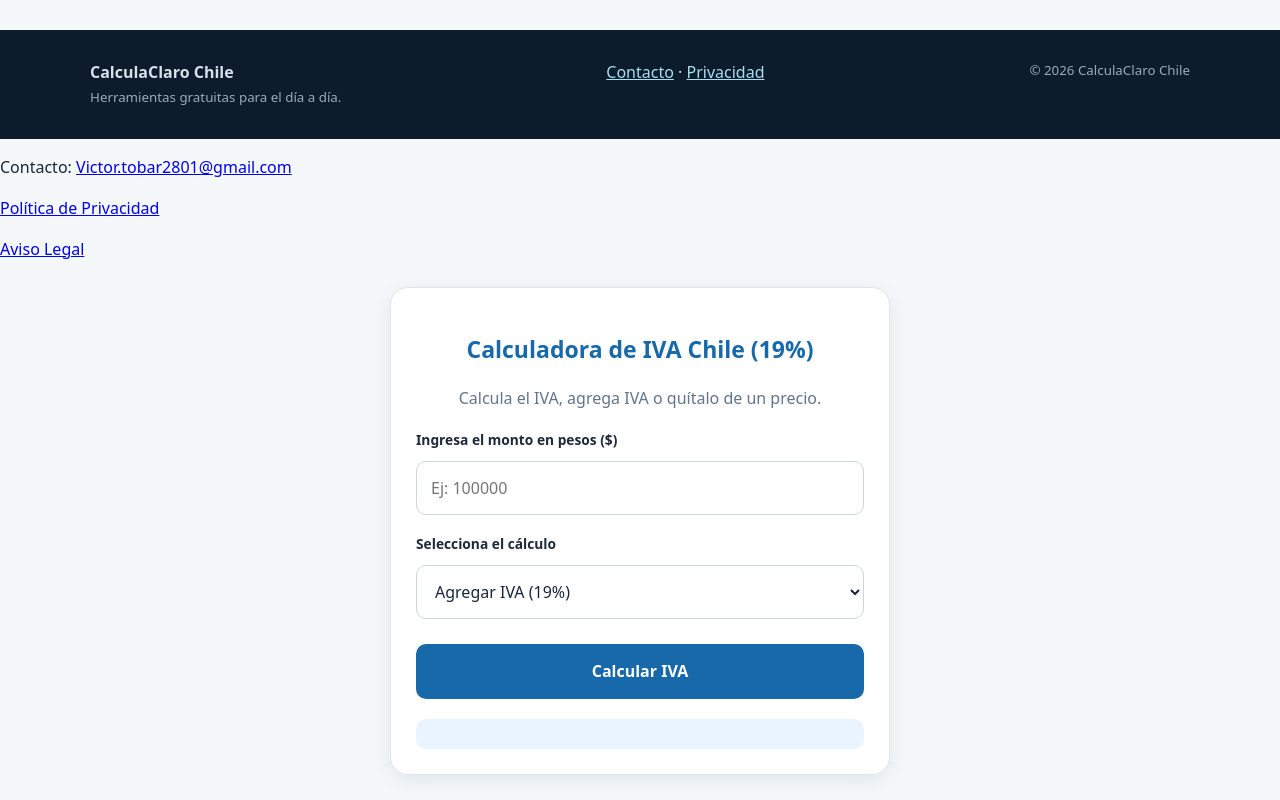
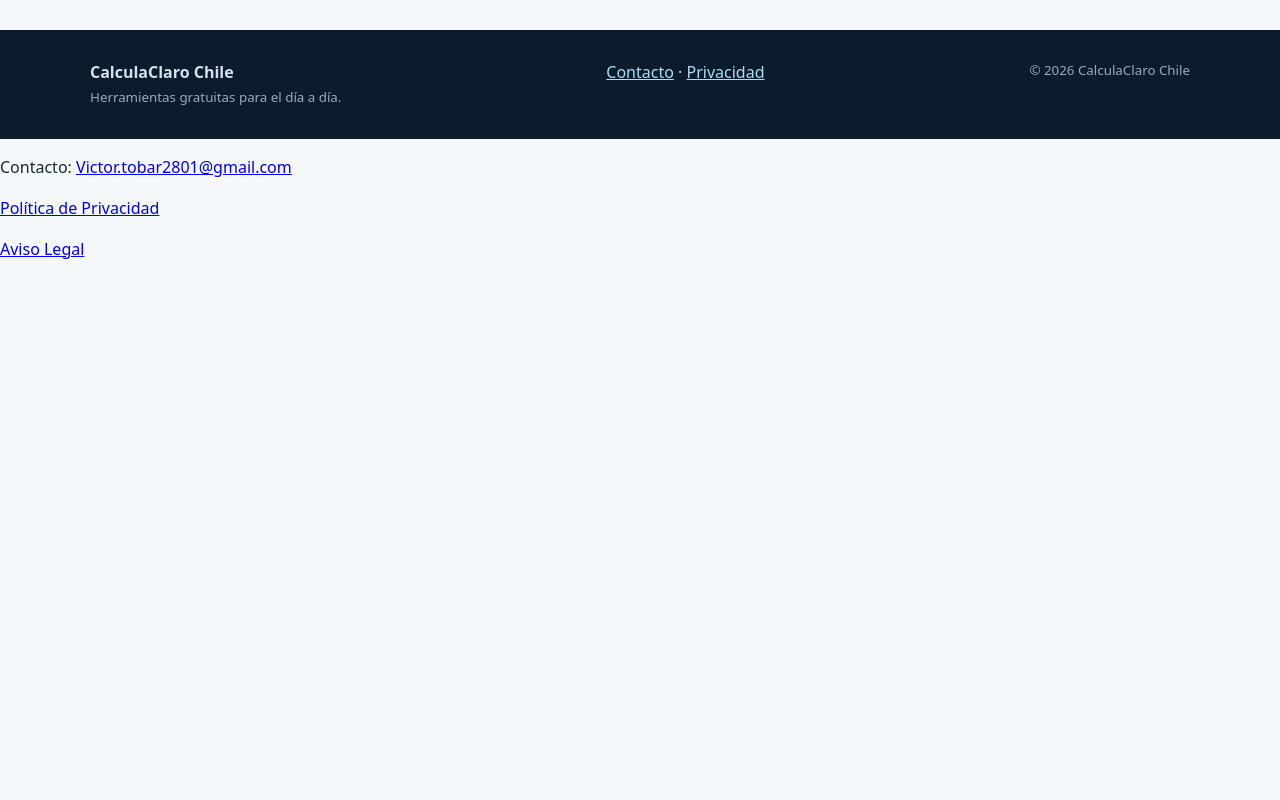
Before and after one commit to metalicafrantic-crypto/calculaclaro-chile, a plain HTML site: page index.html in a window 1280 px wide. Shown: the part 2450-3250 px from the top of the page. After the commit the page ends 2728 px from the top, so only its background shows below. Drawn offline with Linux system fonts and the light colour scheme.

Commit message:
Actualizar index.html

```diff
--- a/index.html
+++ b/index.html
@@ -71,128 +71,4 @@ document.getElementById('year').textContent=new Date().getFullYear();
 <p><a href="privacidad.html">Política de Privacidad</a></p>
 <p><a href="aviso-legal.html">Aviso Legal</a></p>
 
-<section id="calculadora-iva" class="calculator">
-  <h2>Calculadora de IVA Chile (19%)</h2>
-  <p>Calcula el IVA, agrega IVA o quítalo de un precio.</p>
-
-  <label for="iva-monto">Ingresa el monto en pesos ($)</label>
-  <input type="number" id="iva-monto" placeholder="Ej: 100000" min="0">
-
-  <label for="iva-tipo">Selecciona el cálculo</label>
-  <select id="iva-tipo">
-    <option value="agregar">Agregar IVA (19%)</option>
-    <option value="quitar">Quitar IVA incluido</option>
-    <option value="calcular">Calcular solo el IVA</option>
-  </select>
-
-  <button type="button" onclick="calcularIVA()">Calcular IVA</button>
-
-  <div id="iva-resultado" aria-live="polite"></div>
-</section>
-
-<style>
-
-#calculadora-iva {
-  padding: 25px;
-  margin: 25px auto;
-  max-width: 500px;
-  border-radius: 18px;
-  background: #ffffff;
-  color: #1e293b;
-  border: 1px solid #dbe5ef;
-  box-shadow: 0 5px 20px rgba(0,0,0,0.08);
-}
-
-#calculadora-iva h2 {
-  color: #1769aa;
-  text-align: center;
-  font-size: 23px;
-}
-
-#calculadora-iva p {
-  text-align: center;
-  color: #64748b;
-}
-
-#calculadora-iva label {
-  display: block;
-  margin-top: 18px;
-  font-weight: bold;
-}
-
-#calculadora-iva input,
-#calculadora-iva select {
-  display: block;
-  width: 100%;
-  padding: 14px;
-  margin: 10px 0;
-  box-sizing: border-box;
-  border: 1px solid #cbd5e1;
-  border-radius: 10px;
-  font-size: 16px;
-}
-
-#calculadora-iva button {
-  width: 100%;
-  padding: 15px;
-  margin-top: 15px;
-  background: #1769aa;
-  color: white;
-  border: none;
-  border-radius: 10px;
-  font-size: 16px;
-  font-weight: bold;
-  cursor: pointer;
-}
-
-#calculadora-iva button:hover {
-  background: #12558b;
-}
-
-#iva-resultado {
-  margin-top: 20px;
-  padding: 15px;
-  background: #eaf4ff;
-  border-radius: 10px;
-  color: #164e80;
-  font-size: 17px;
-  line-height: 2;
-}
-</style>
-
-<script>
-function calcularIVA() {
-  const monto = Number(document.getElementById("iva-monto").value);
-  const tipo = document.getElementById("iva-tipo").value;
-  const resultado = document.getElementById("iva-resultado");
-
-  if (!Number.isFinite(monto) || monto <= 0) {
-    resultado.textContent = "Ingresa un monto válido.";
-    return;
-  }
-
-  let neto, iva, total;
-
-  if (tipo === "agregar") {
-    neto = monto;
-    iva = neto * 0.19;
-    total = neto + iva;
-  } else if (tipo === "quitar") {
-    total = monto;
-    neto = total / 1.19;
-    iva = total - neto;
-  } else {
-    neto = monto;
-    iva = neto * 0.19;
-    total = neto + iva;
-  }
-
-  const pesos = n => "$" + Math.round(n).toLocaleString("es-CL");
-
-  resultado.innerHTML =
-    "Valor neto: " + pesos(neto) + "<br>" +
-    "IVA (19%): " + pesos(iva) + "<br>" +
-    "Total: " + pesos(total);
-}
-</script>
 </body></html>
```
